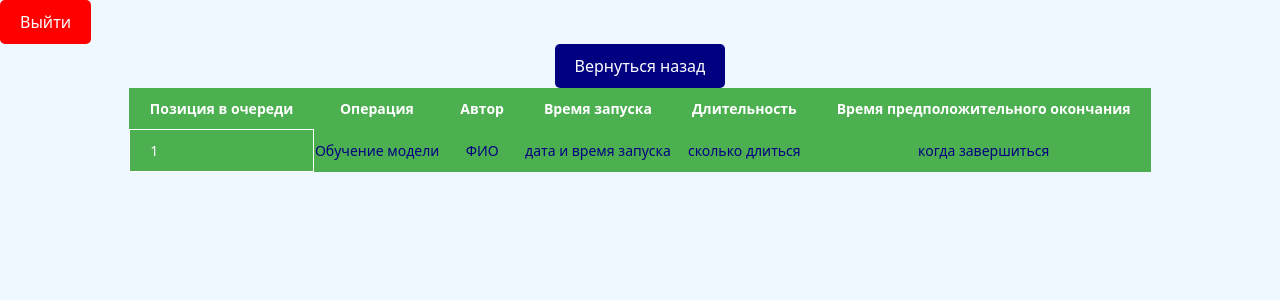
After one commit to Flyer-DM/FlaskMLappPROTOTYPE, a Flask app: page /check-queue in a window 1280 px wide. The commit adds this page. Shown: the top 300 px of the page. Run offline with Flask 2, Linux system fonts and the light colour scheme; the visitor is signed in with stand-in values (Sample User, id 1).

Commit message:
Страница с очередью обучения

```diff
--- a/app.py
+++ b/app.py
@@ -162,5 +162,12 @@ def compare_fin_models():
     return render_template("compare_fin_models.html", result=True)
 
 
+@app.route('/check-queue', methods=[GET])
+@login_required
+def check_queue():
+    """Страница с просмотром очереди на обучение. ТОЛЬКО ИНТЕРФЕЙС."""
+    return render_template("queue.html")
+
+
 if __name__ == '__main__':
     app.run(debug=False)
--- a/templates/main.html
+++ b/templates/main.html
@@ -35,7 +35,7 @@
     <form action="/compare-fin-models" method="get">
         <input type="submit" class="button-1" value="Сравнить финализированные модели">
     </form>
-    <form action="/loading" method="get">
+    <form action="/check-queue" method="get">
         <input type="submit" class="button-1" value="Посмотреть очередь обучения">
     </form>
     <form action="/loading" method="get">
--- /dev/null
+++ b/templates/queue.html
@@ -0,0 +1,42 @@
+<!DOCTYPE html>
+<html lang="ru">
+<head>
+    <meta charset="UTF-8">
+    <title>Очередь на обучение моделей</title>
+    <link rel="stylesheet" type="text/css" href="/static/styles/compare_fin_models.css" />
+    <link href="https://cdn.jsdelivr.net/npm/bootstrap@5.3.3/dist/css/bootstrap.min.css" rel="stylesheet"
+          integrity="sha384-QWTKZyjpPEjISv5WaRU9OFeRpok6YctnYmDr5pNlyT2bRjXh0JMhjY6hW+ALEwIH" crossorigin="anonymous"/>
+</head>
+<body>
+<form action="/logout" method="get">
+    <input type="submit" id="logout-button" value="Выйти">
+</form>
+<div class="d-flex flex-column align-items-center">
+    <form action="/index" method="get">
+        <input type="submit" value="Вернуться назад">
+    </form>
+    <table>
+        <thead>
+            <tr>
+                <th>Позиция в очереди</th>
+                <th>Операция</th>
+                <th>Автор</th>
+                <th>Время запуска</th>
+                <th>Длительность</th>
+                <th>Время предположительного окончания</th>
+            </tr>
+        </thead>
+        <tbody>
+            <tr>
+                <td>1</td>
+                <td>Обучение модели</td>
+                <td>ФИО</td>
+                <td>дата и время запуска</td>
+                <td>сколько длиться</td>
+                <td>когда завершиться</td>
+            </tr>
+        </tbody>
+    </table>
+</div>
+</body>
+</html>
```
